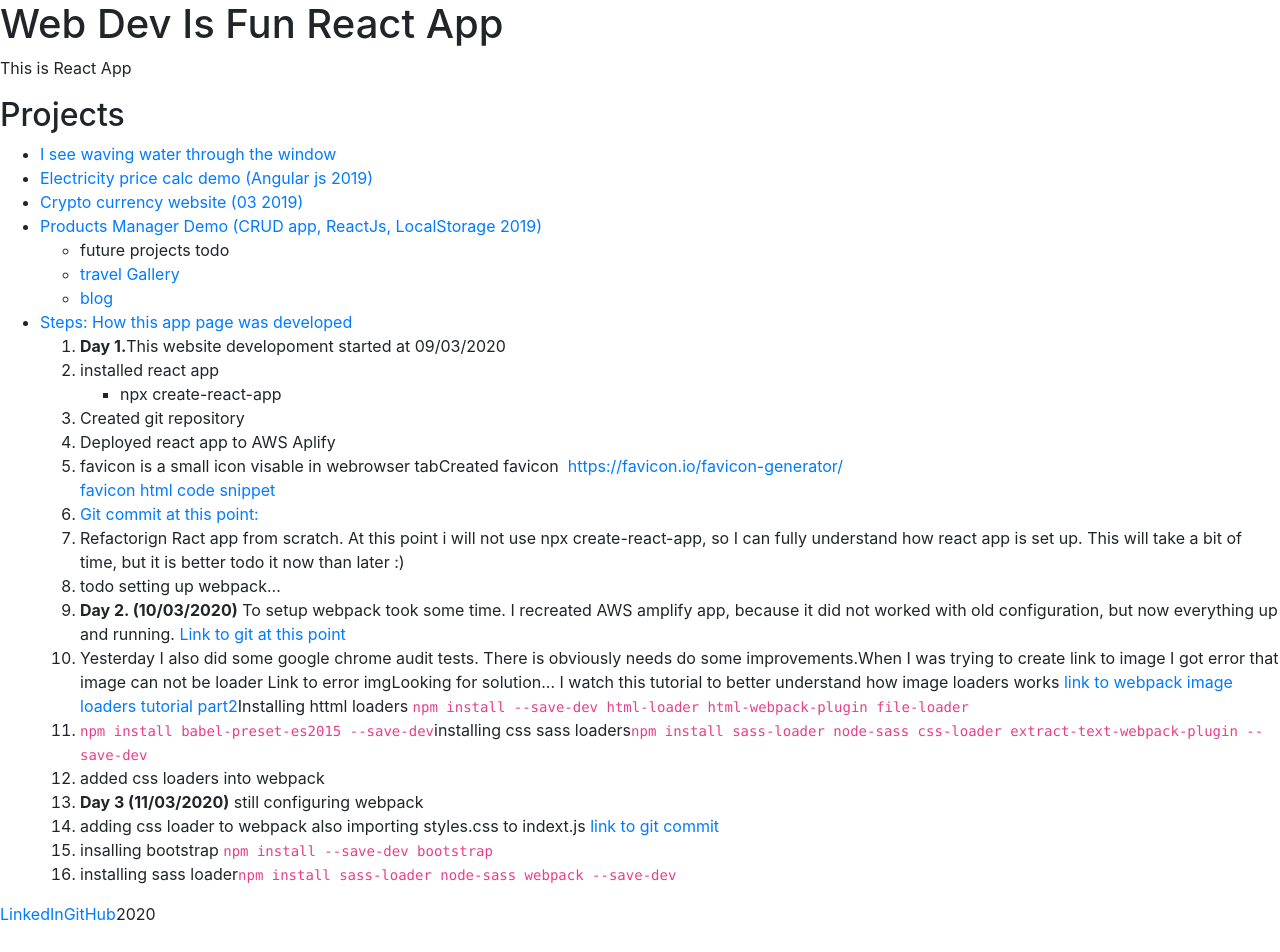
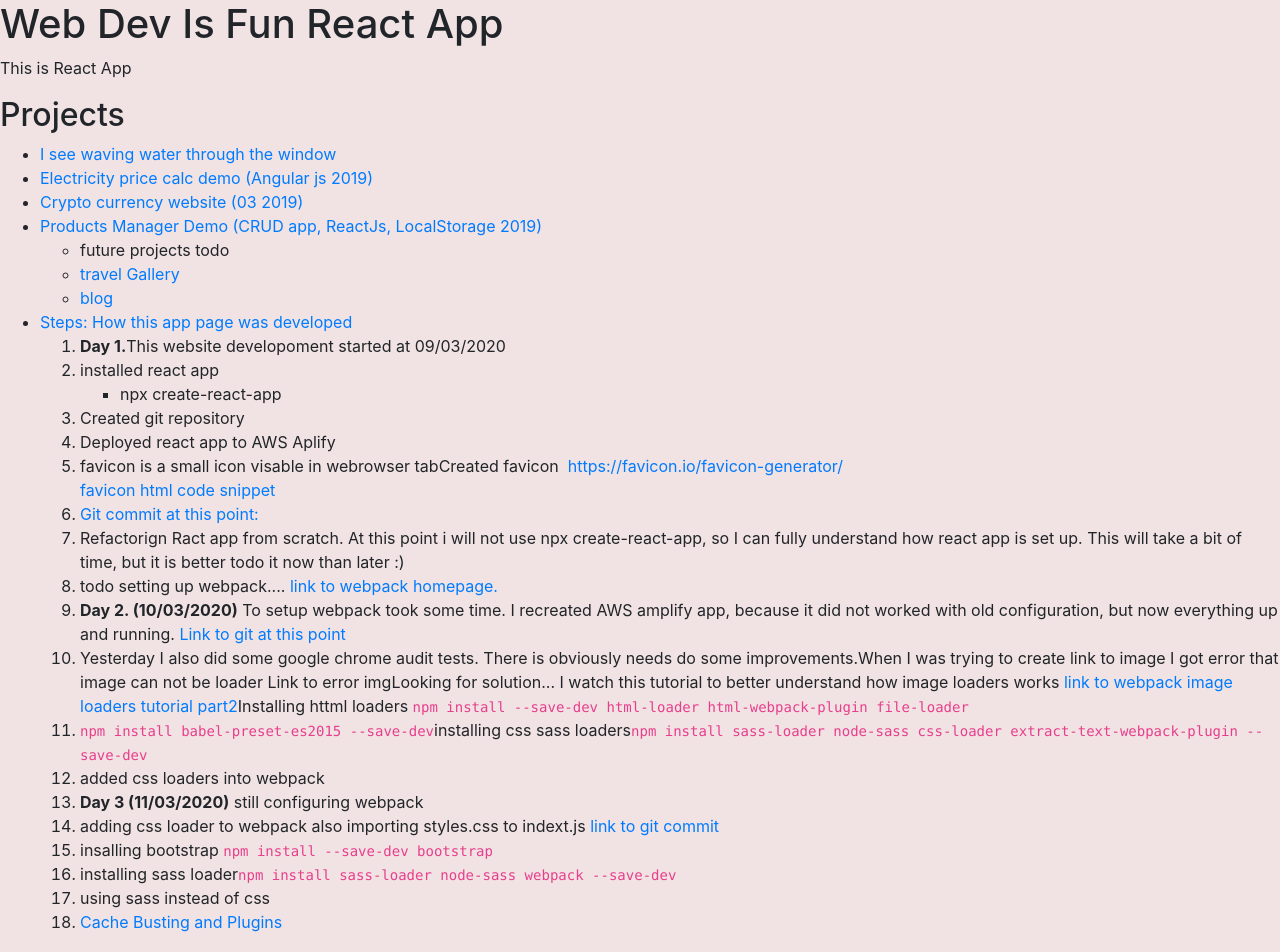
Before and after one commit to PovilasU/webdevisfunapp, a React app: page / in a window 1280 px wide. Shown: the top 952 px of the page. Before the commit the page ends 926 px from the top, so only its background shows below. Built offline with nearby package versions, Linux system fonts and the light colour scheme.

Commit message:
Webpack: Cache Busting and Plugins

```diff
--- a/src/components/App.js
+++ b/src/components/App.js
@@ -105,7 +105,12 @@ class App extends Component {
                   app is set up. This will take a bit of time, but it is better
                   todo it now than later :)
                 </li>
-                <li>todo setting up webpack...</li>
+                <li>
+                  todo setting up webpack....{" "}
+                  <a href="https://webpack.js.org/">
+                    link to webpack homepage.
+                  </a>
+                </li>
                 <li>
                   <strong>Day 2. (10/03/2020)</strong> To setup webpack took
                   some time. I recreated AWS amplify app, because it did not
@@ -166,6 +171,13 @@ class App extends Component {
                       npm install sass-loader node-sass webpack --save-dev
                     </code>
                   </li>
+                  <li>using sass instead of css</li>
+                  <li>
+                    {" "}
+                    <a href="https://www.youtube.com/watch?v=qXRGKiHmtF8&list=PLblA84xge2_zwxh3XJqy6UVxS60YdusY8&index=6">
+                      Cache Busting and Plugins
+                    </a>
+                  </li>
                 </li>
               </li>
             </ol>
--- a/src/css/main.scss
+++ b/src/css/main.scss
@@ -1 +1,4 @@
 @import "~bootstrap/scss/bootstrap";
+body {
+  background-color: rgb(241, 227, 227);
+}
--- a/src/index.js
+++ b/src/index.js
@@ -2,5 +2,5 @@ import React from "react";
 import ReactDOM from "react-dom";
 import App from "./components/App";
 import "./css/main.scss";
-
+console.log("hi");
 ReactDOM.render(<App />, document.getElementById("app"));
--- a/src/index.html
+++ b/src/template.html
@@ -8,6 +8,7 @@
     <meta name="description" content="" />
     <meta name="viewport" content="width=device-width, initial-scale=1" />
   </head>
+
   <body>
     <div id="app"></div>
   </body>
--- a/webpack.config.js
+++ b/webpack.config.js
@@ -5,7 +5,7 @@ module.exports = {
   entry: "./src/index.js",
   output: {
     path: path.join(__dirname, "/dist"),
-    filename: "index_bundle.js"
+    filename: "index_bundle.[hash].js"
   },
   module: {
     rules: [
@@ -31,7 +31,7 @@ module.exports = {
   },
   plugins: [
     new HtmlWebpackPlugin({
-      template: "./src/index.html"
+      template: "./src/template.html"
     })
   ]
 };
```
Also changed, not shown: 6 other files (tests, documents, lock files or other folders).
